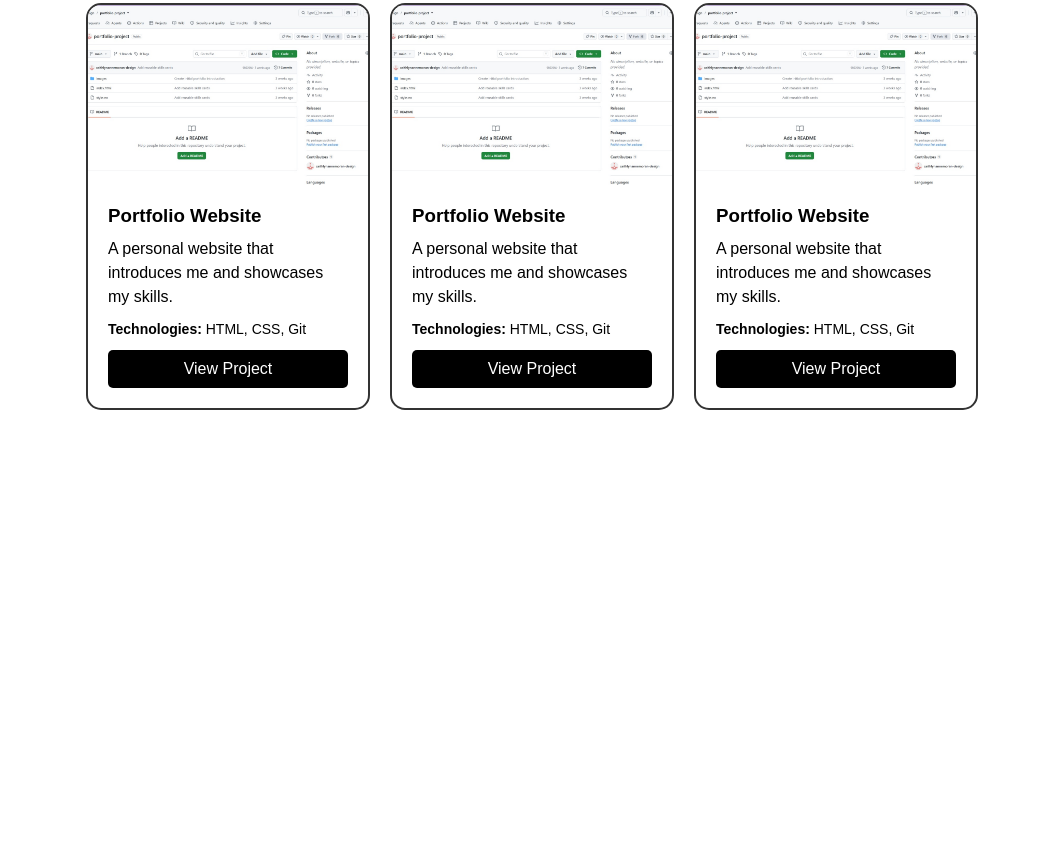
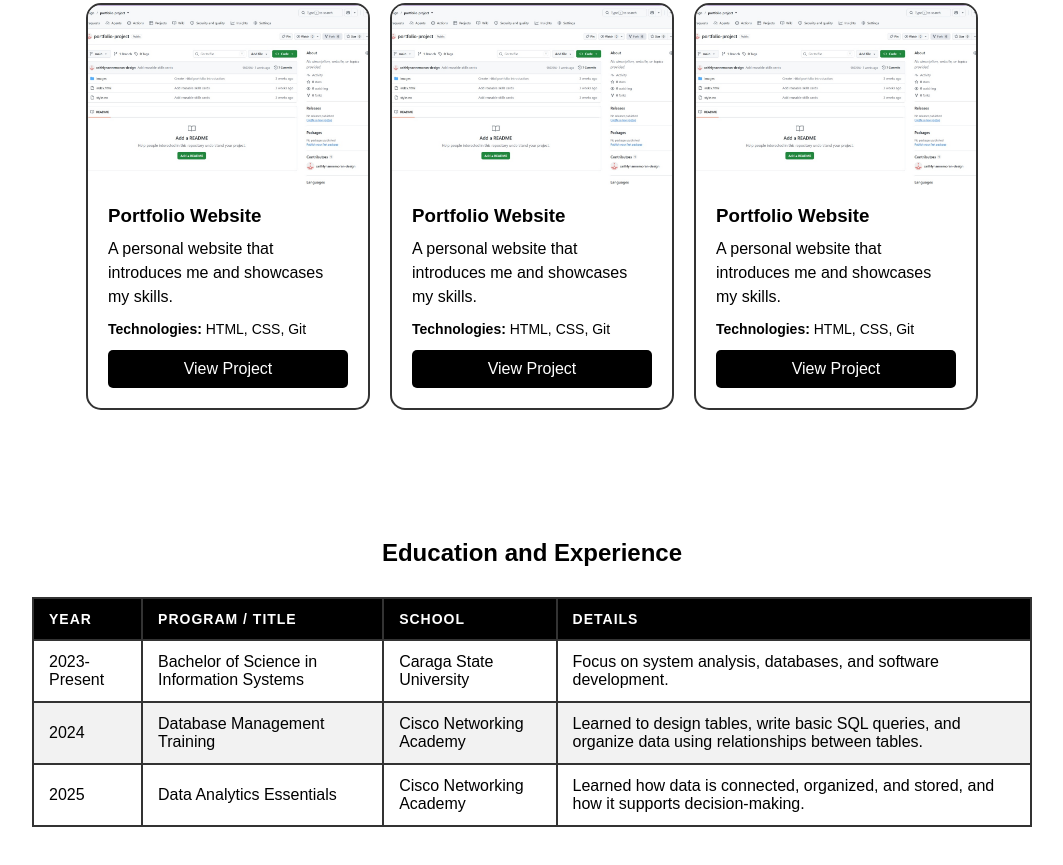
Before and after one commit to caithlynannemoran-design/portfolio-project, a plain HTML site: page index.html in a window 1280 px wide. Shown: the part 1795-2660 px from the top of the page, without its empty margins (108-1171 px from the left). Before the commit the page ends 2285 px from the top, so only its background shows below. Drawn offline with Linux system fonts and the light colour scheme.

Commit message:
Add education and experience table

```diff
--- a/index.html
+++ b/index.html
@@ -1,7 +1,9 @@
 <!DOCTYPE html>
-<html>
+<html lang="en">
 
 <head>
+    <meta charset="UTF-8" />
+    <meta name="viewport" content="width=device-width, initial-scale=1.0" />
     <title>Caithlyn Anne A. Moran | Portfolio</title>
     <link rel="stylesheet" href="style.css" />
 </head>
@@ -10,7 +12,6 @@
 
 <section class="hero">
 
-  <div></div>
     <img src="images/profile.jpg" alt="My Profile Photo" />
 
     <h1>Caithlyn Anne A. Moran</h1>
@@ -51,14 +52,12 @@
         solutions.
     </p>
 
-
     <p>
         My academic journey has helped me develop skills in system analysis,
         software development, database management, and project management
         through academic projects. These experiences have allowed me to
         understand how technology can address real-world needs.
     </p>
-
 
     <div class="about-container">
         <div class="hobbies">
@@ -69,7 +68,6 @@
                 <li>Discovering new places and food</li>
                 <li>Learning new skills and technologies</li>
             </ul>
-
         </div>
 
         <div class="goal">
@@ -83,56 +81,59 @@
         </div>
     </div>
 
+</section>
 
-
-</section>
 
 <section id="skills" class="skills">
     <h2>My Skills</h2>
+
     <div class="skills-container">
+
         <div class="skill-card">
-        <h3> System Analysis </h3>
+            <h3>System Analysis</h3>
             <p>
                 Ability to analyze user requirements and design effective technology solutions.
             </p>
         </div>
+
         <div class="skill-card">
-        <h3> Web Development </h3>
+            <h3>Web Development</h3>
             <p>
                 Knowledge in creating structured websites using HTML and CSS.
             </p>
         </div>
+
         <div class="skill-card">
-        <h3> Database Management </h3>
+            <h3>Database Management</h3>
             <p>
                 Understanding of organizing, managing, and handling data.
             </p>
         </div>
 
         <div class="skill-card">
-        <h3> Problem Solving </h3>
+            <h3>Problem Solving</h3>
             <p>
                 Ability to identify challenges and create practical solutions.
             </p>
         </div>
 
         <div class="skill-card">
-        <h3> Project Management </h3>
+            <h3>Project Management</h3>
             <p>
                 Experience in planning, organizing, and managing projects.
             </p>
         </div>
 
         <div class="skill-card">
-        <h3> Creative Design </h3>
+            <h3>Creative Design</h3>
             <p>
                 Applying creativity in designing meaningful digital experiences.
             </p>
-
         </div>
 
     </div>
 </section>
+
 
 <section id="projects" class="projects">
     <h2>My Projects</h2>
@@ -168,6 +169,45 @@
                 <a href="https://github.com/caithlynannemoran-design/portfolio-project" class="button" target="_blank" rel="noopener">View Project</a>
             </div>
         </div>
+
+    </div>
+</section>
+
+
+<section id="experience" class="experience">
+    <h2>Education and Experience</h2>
+
+    <div class="table-wrapper">
+        <table>
+            <thead>
+                <tr>
+                    <th>Year</th>
+                    <th>Program / Title</th>
+                    <th>School</th>
+                    <th>Details</th>
+                </tr>
+            </thead>
+            <tbody>
+                <tr>
+                    <td>2023-Present</td>
+                    <td>Bachelor of Science in Information Systems</td>
+                    <td>Caraga State University</td>
+                    <td>Focus on system analysis, databases, and software development.</td>
+                </tr>
+                <tr>
+                    <td>2024</td>
+                    <td>Database Management Training</td>
+                    <td>Cisco Networking Academy</td>
+                    <td>Learned to design tables, write basic SQL queries, and organize data using relationships between tables.</td>
+                </tr>
+                <tr>
+                    <td>2025</td>
+                    <td>Data Analytics Essentials</td>
+                    <td>Cisco Networking Academy</td>
+                    <td>Learned how data is connected, organized, and stored, and how it supports decision-making.</td>
+                </tr>
+            </tbody>
+        </table>
     </div>
 </section>
 
--- a/style.css
+++ b/style.css
@@ -205,3 +205,45 @@ body {
     margin-top: auto;
     text-align: center;
 }
+
+.experience {
+    max-width: 1000px;
+    margin: 50px auto;
+    padding: 30px;
+}
+
+.experience h2 {
+    text-align: center;
+    margin-bottom: 30px;
+}
+
+.table-wrapper {
+    overflow-x: auto;
+}
+
+table {
+    width: 100%;
+    border-collapse: collapse;
+}
+
+th, td {
+    border: 2px solid #333;
+    padding: 12px 15px;
+    text-align: left;
+}
+
+thead th {
+    background-color: black;
+    color: white;
+    text-transform: uppercase;
+    font-size: 14px;
+    letter-spacing: 1px;
+}
+
+tbody tr:nth-child(even) {
+    background-color: #f2f2f2;
+}
+
+tbody tr:hover {
+    background-color: #e0e0e0;
+}
```
Lines whose indentation alone changed are shown as unchanged.
